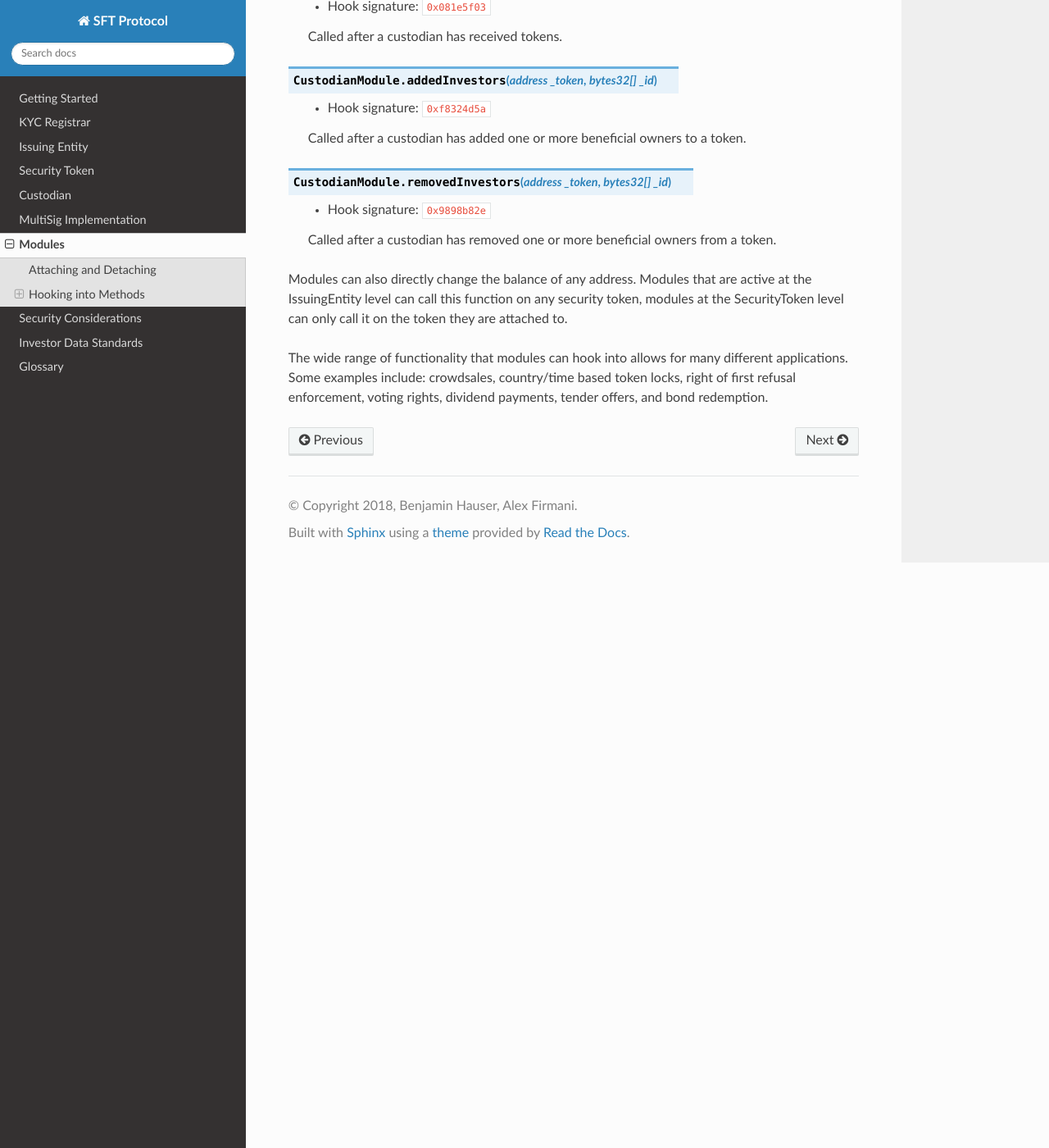
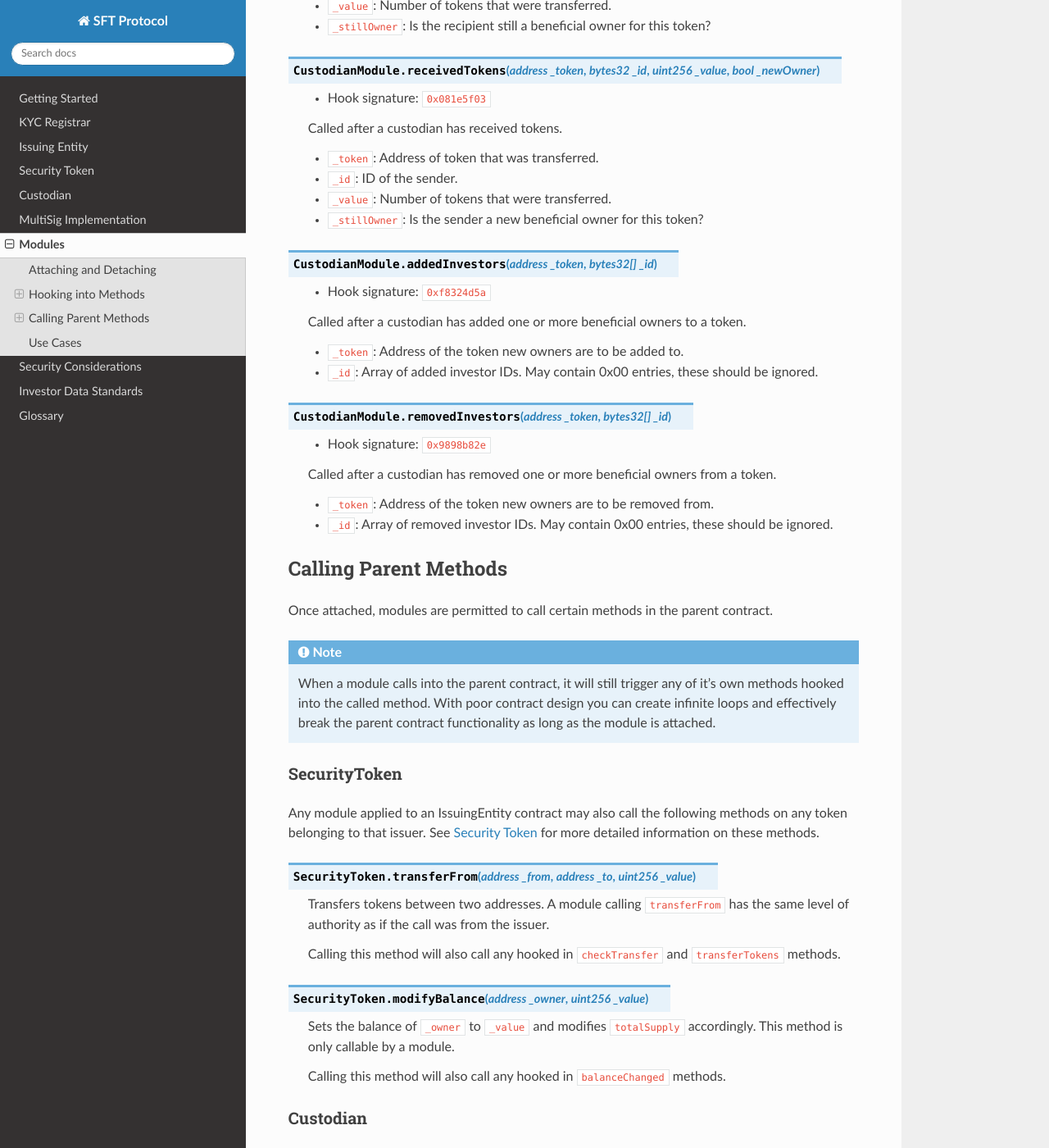
Before and after one commit to zerolawtech/SFT-Protocol, a Sphinx documentation site: the page built from docs/modules.rst, in a window 1280 px wide and 1400 px high, scrolled down 3530 px. Shown: the whole window at 82% size. Built offline with Sphinx 7.4.7 and the Read the Docs theme 2.0.0, drawn with Linux system fonts in a browser that asks for light colours; some of the changed text lies outside the part shown.

Commit message:
modules docs

```diff
--- a/docs/kyc-registrar.rst
+++ b/docs/kyc-registrar.rst
@@ -8,7 +8,7 @@ KYCRegistrar contracts are registries that hold information on the identity, reg
 
 Registries may be maintained by a single entity, or a federation of entities where each are approved to provide identification services for their specific jurisdiction. The contract owner can authorize other entities to add investors within specified countries.
 
-Contract authorities associate addresses to ID hashes that denotes the identity of the investor who owns the address. More than one address may be associated to the same hash. Anyone can call ``KYCRegistrar.getID`` to see which hash is associated to an address, and then using this ID call functions to query information about the investor's region and accreditation rating.
+Contract authorities associate addresses to ID hashes that denote the identity of the investor who owns the address. More than one address may be associated to the same hash. Anyone can call ``KYCRegistrar.getID`` to see which hash is associated to an address, and then using this ID call functions to query information about the investor's region and accreditation rating.
 
 Registry contracts implement a variation of the standard :ref:`multisig` functionality used in other contracts within the protocol. This document assumes familiarity with the standard multi-sig implementation, and will only highlight the differences.
 
--- a/docs/modules.rst
+++ b/docs/modules.rst
@@ -38,7 +38,7 @@ Modules hook into specific methods within the contract they are applied to by ad
         /* other functionality */
         hooks.push(0x35a341da);
         hooks.push(0x4268353d);
-	}
+    }
 
 The signatures are those of methods within the module that should be called. They are unique depending on the type of contract the module will attach to.  Possible hook points and their corresponding methods include:
 
@@ -134,11 +134,21 @@ Custodian
 
     Called after a custodian has sent tokens.
 
+    * ``_token``: Address of token that was transferred.
+    * ``_id``: ID of the recipient.
+    * ``_value``: Number of tokens that were transferred.
+    * ``_stillOwner``: Is the recipient still a beneficial owner for this token?
+
 .. method:: CustodianModule.receivedTokens(address _token, bytes32 _id, uint256 _value, bool _newOwner)
 
     * Hook signature: ``0x081e5f03``
 
     Called after a custodian has received tokens.
+
+    * ``_token``: Address of token that was transferred.
+    * ``_id``: ID of the sender.
+    * ``_value``: Number of tokens that were transferred.
+    * ``_stillOwner``: Is the sender a new beneficial owner for this token?
 
 .. method:: CustodianModule.addedInvestors(address _token, bytes32[] _id)
 
@@ -146,14 +156,68 @@ Custodian
 
     Called after a custodian has added one or more beneficial owners to a token.
 
+    * ``_token``: Address of the token new owners are to be added to.
+    * ``_id``: Array of added investor IDs. May contain 0x00 entries, these should be ignored.
+
 .. method:: CustodianModule.removedInvestors(address _token, bytes32[] _id)
 
     * Hook signature: ``0x9898b82e``
 
     Called after a custodian has removed one or more beneficial owners from a token.
 
+    * ``_token``: Address of the token new owners are to be removed from.
+    * ``_id``: Array of removed investor IDs.  May contain 0x00 entries, these should be ignored.
 
-Modules can also directly change the balance of any address. Modules that are active at the IssuingEntity level can call this function on any security token, modules at the SecurityToken level can only call it on the token they are attached to.
+Calling Parent Methods
+======================
 
+Once attached, modules are permitted to call certain methods in the parent contract.
 
-The wide range of functionality that modules can hook into allows for many different applications. Some examples include: crowdsales, country/time based token locks, right of first refusal enforcement, voting rights, dividend payments, tender offers, and bond redemption.
+.. note:: When a module calls into the parent contract, it will still trigger any of it's own methods hooked into the called method. With poor contract design you can create infinite loops and effectively break the parent contract functionality as long as the module is attached.
+
+SecurityToken
+-------------
+
+Any module applied to an IssuingEntity contract may also call the following methods on any token belonging to that issuer.  See :ref:`security-token` for more detailed information on these methods.
+
+.. method:: SecurityToken.transferFrom(address _from, address _to, uint256 _value)
+
+    Transfers tokens between two addresses. A module calling ``transferFrom`` has the same level of authority as if the call was from the issuer.
+
+    Calling this method will also call any hooked in ``checkTransfer`` and ``transferTokens`` methods.
+
+.. method:: SecurityToken.modifyBalance(address _owner, uint256 _value)
+
+    Sets the balance of ``_owner`` to ``_value`` and modifies ``totalSupply`` accordingly. This method is only callable by a module.
+
+    Calling this method will also call any hooked in ``balanceChanged`` methods.
+
+Custodian
+---------
+
+See :ref:`custodian` for more detailed information on these methods.
+
+.. method:: Custodian.transfer(address _token, address _to, uint256 _value, bool _stillOwner)
+
+    Transfers tokens from the custodian to an investor.
+
+    Calling this method will also call any hooked in ``sentTokens`` methods.
+
+.. method:: Custodian.addInvestors(address _token, bytes32[] _id)
+
+    Adds investors to the list of beneficial owners for a token.
+
+    Calling this method will also call any hooked in ``addedInvestors`` methods.
+
+.. method:: Custodian.removeInvestors(address _token, bytes32[] _id)
+
+    Removes investors from the list of beneficial owners for a token.
+
+    Calling this method will also call any hooked in ``removedInvestors`` methods.
+
+Use Cases
+=========
+
+The wide range of functionality that modules can hook into, combined with their high level of authority, allows for many different applications. Some examples include: crowdsales, country/time based token locks, right of first refusal enforcement, voting rights, dividend payments, tender offers, and bond redemption.
+
+We have included some sample modules on `GitHub <https://github.com/SFT-Protocol/security-token/tree/master/contracts/modules>`__ as examples to help understand module development and demonstrate the range of available functionality.
--- a/docs/security-token.rst
+++ b/docs/security-token.rst
@@ -120,8 +120,6 @@ As a result, the following non-standard behaviours exist:
 
 The issuer may call ``SecurityToken.transferFrom`` to move tokens between any addresses without prior approval. Transfers of this type must still pass the normal checks, with the exception that the sending address may be restricted.  In this way the issuer can aid investors with token recovery in the event of a lost or compromised private key, or force a transfer in the event of a court order or sanction.
 
-.. _sucurity-token-modules:
-
 Modules
 =======
 
```
Also changed, not shown: docs/custodian.rst (+6 -10 lines), 1 other file.
